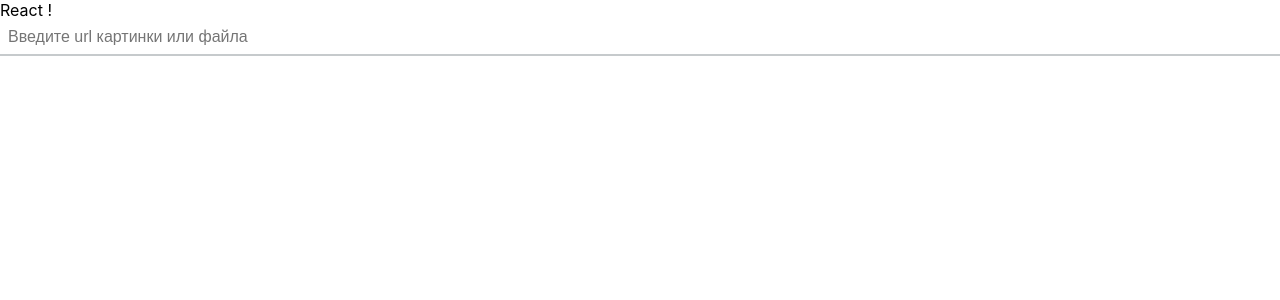
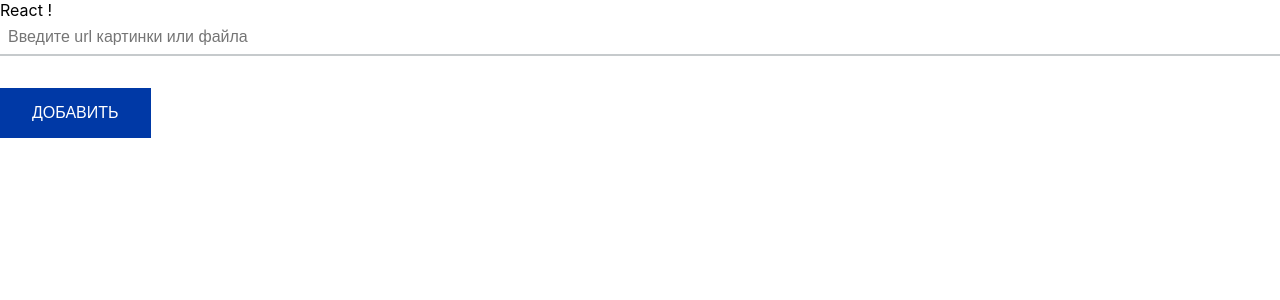
Before and after one commit to Kirill955/Test-Ecwid, a React (Create React App) app: page / in a window 1280 px wide. Shown: the top 300 px of the page. Built offline with nearby package versions, Linux system fonts and the light colour scheme.

Commit message:
Добавил Buttons

```diff
--- a/src/App.jsx
+++ b/src/App.jsx
@@ -5,12 +5,14 @@ import './App.scss';
 
 // Components
 import { Inputs } from './components/Inputs/Inputs';
+import { Buttons } from './components/Buttons/Buttons';
 
 function App() {
   return (
     <div className="App">
       <h1>React !</h1>
       <Inputs.Text />
+      <Buttons.Submit handler={() => console.log('click')} />
     </div>
   );
 }
--- /dev/null
+++ b/src/components/Buttons/BtnSubmit/BtnSubmit.jsx
@@ -0,0 +1,7 @@
+import React from 'react';
+
+export const BtnSubmit = ({ handler }) => {
+  return (
+    <button type="submit" onClick={ handler }>Добавить</button>
+  );
+};
--- /dev/null
+++ b/src/components/Buttons/BtnSubmit/index.jsx
@@ -0,0 +1,3 @@
+import { BtnSubmit } from './BtnSubmit';
+
+export default BtnSubmit;
--- /dev/null
+++ b/src/components/Buttons/Buttons.jsx
@@ -0,0 +1,9 @@
+// Style
+import './Buttons.scss';
+
+// Components
+import BtnSubmit from './BtnSubmit';
+
+export const Buttons = {
+  Submit: BtnSubmit,
+};
--- /dev/null
+++ b/src/components/Buttons/Buttons.scss
@@ -0,0 +1,12 @@
+button {
+  background-color: #0039a6;
+  color: #fff;
+  padding: 1rem 2rem;
+  text-align: center;
+  border: none;
+  outline: none;
+  text-transform: uppercase;
+  &:hover {
+    cursor: pointer;
+  }
+}
--- a/src/components/Inputs/Inputs.scss
+++ b/src/components/Inputs/Inputs.scss
@@ -1,5 +1,3 @@
-@import '../../style/reset.scss';
-
 input {
   margin-bottom: 2rem;
   color: #555556;
--- a/src/index.scss
+++ b/src/index.scss
@@ -1,3 +1,6 @@
+// Reset
+@import './style/reset.scss';
+
 * {
   box-sizing: border-box;
   margin: 0;
```
